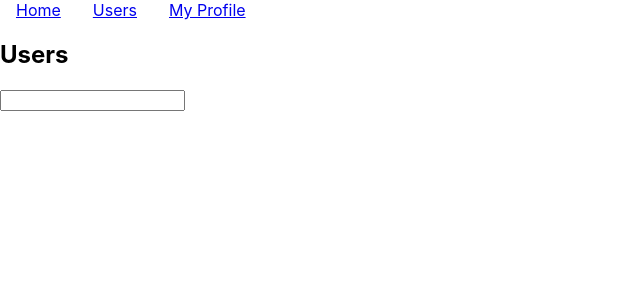
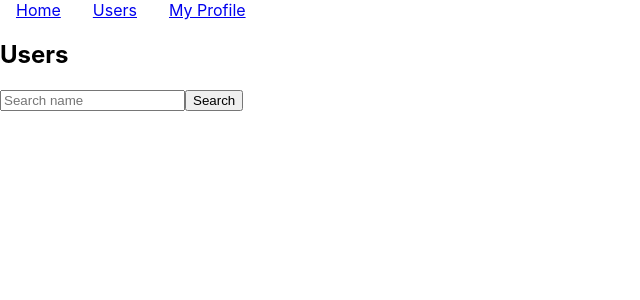
Before and after one commit to aaahunt/lnkedin, a React (Create React App) app: page /users in a window 1280 px wide. Shown: the top 300 px of the page, without its empty margins (0-640 px from the left). Built offline with nearby package versions, Linux system fonts and the light colour scheme.

Commit message:
User search

```diff
--- a/src/App.js
+++ b/src/App.js
@@ -6,7 +6,7 @@ import {
 import Home from "./pages/Home";
 import Navigation from "./components/Navigation";
 import Profile from "./pages/Profile";
-import User from "./components/User"
+import Users from "./pages/Users";
 
 export default function App() {
   return (
@@ -21,15 +21,3 @@ export default function App() {
     </BrowserRouter>
   );
 }
-
-function Users() {
-  return (
-    <div>
-      <h2>Users</h2>
-      <form><input type="text" /></form>
-      <Routes>
-        <Route path=":userId" element={<User />} />
-      </Routes>
-    </div>
-  );
-}
--- a/src/components/User.jsx
+++ b/src/components/User.jsx
@@ -1,6 +1,3 @@
-import { useParams } from "react-router-dom";
-
-export default function User() {
-  const params = useParams();
-  return <h2>User ID: {params.userId}</h2>;
+export default function User(props) {
+  return <h2>User ID: {props.search}</h2>;
 }
--- a/src/pages/Home.jsx
+++ b/src/pages/Home.jsx
@@ -1,16 +1,18 @@
-import React, { useState } from "react";
+import React, { useState, useEffect } from "react";
 
 export default function Home() {
   const [data, setData] = useState("");
 
-  if (data.length === 0) {
+  useEffect(() => {
+
     fetch("https://pokeapi.co/api/v2/pokemon/ditto")
       .then((response) => response.json())
       .then((data) => {
         setData(data);
         console.log(data);
       });
-  }
+
+  }, [])
 
   return (
     <div>
--- /dev/null
+++ b/src/pages/Users.jsx
@@ -0,0 +1,25 @@
+import { useState } from "react";
+import User from "../components/User";
+
+export default function Users() {
+    const [search, setSearch] = useState("")
+
+    function searchName(event) {
+        event.preventDefault()
+
+        let searchValue = event.target.elements.search.value
+        setSearch(searchValue)
+        console.log(searchValue)
+      }
+
+  return (
+    <div>
+      <h2>Users</h2>
+      <form onSubmit={searchName}>
+        <input type="text" placeholder="Search name" name="search"/>
+        <input type="submit" value="Search" />
+      </form>
+      {search && <User search={search} />}
+    </div>
+  );
+}
```
